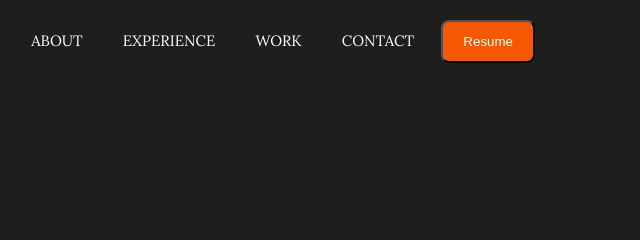
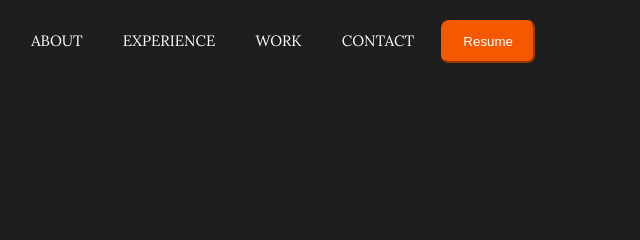
Before and after one commit to SeeJia/seejiajia_portfolio, a plain HTML site: page index.html in a window 1280 px wide. Shown: the top 240 px of the page, 640-1280 px from the left. Drawn offline with Linux system fonts and the light colour scheme.

Commit message:
Add files via upload

```diff
--- a/css/mainpage.css
+++ b/css/mainpage.css
@@ -63,6 +63,7 @@
     color: white;
     padding: 12px 20px;
     border-radius: 8px;
+    border-color: #F45801;
   }
 
   .resume:hover{
```
